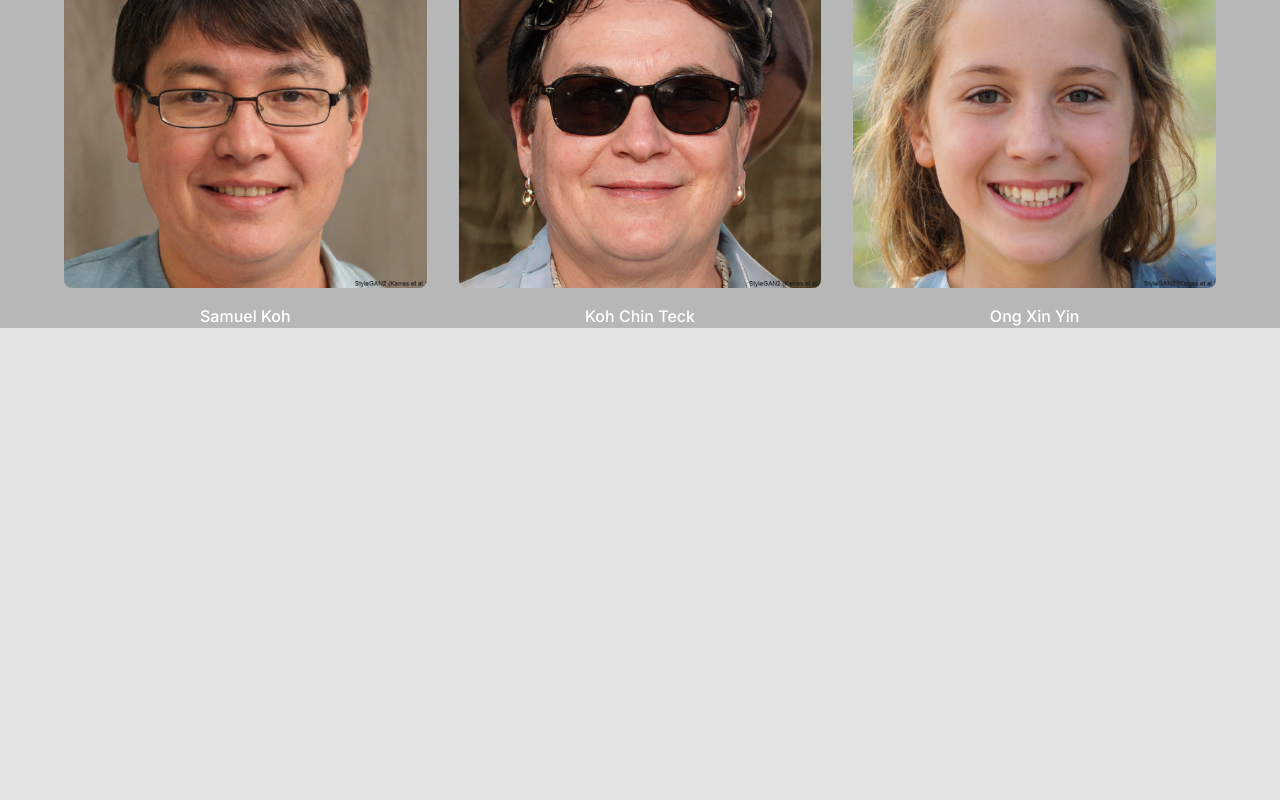
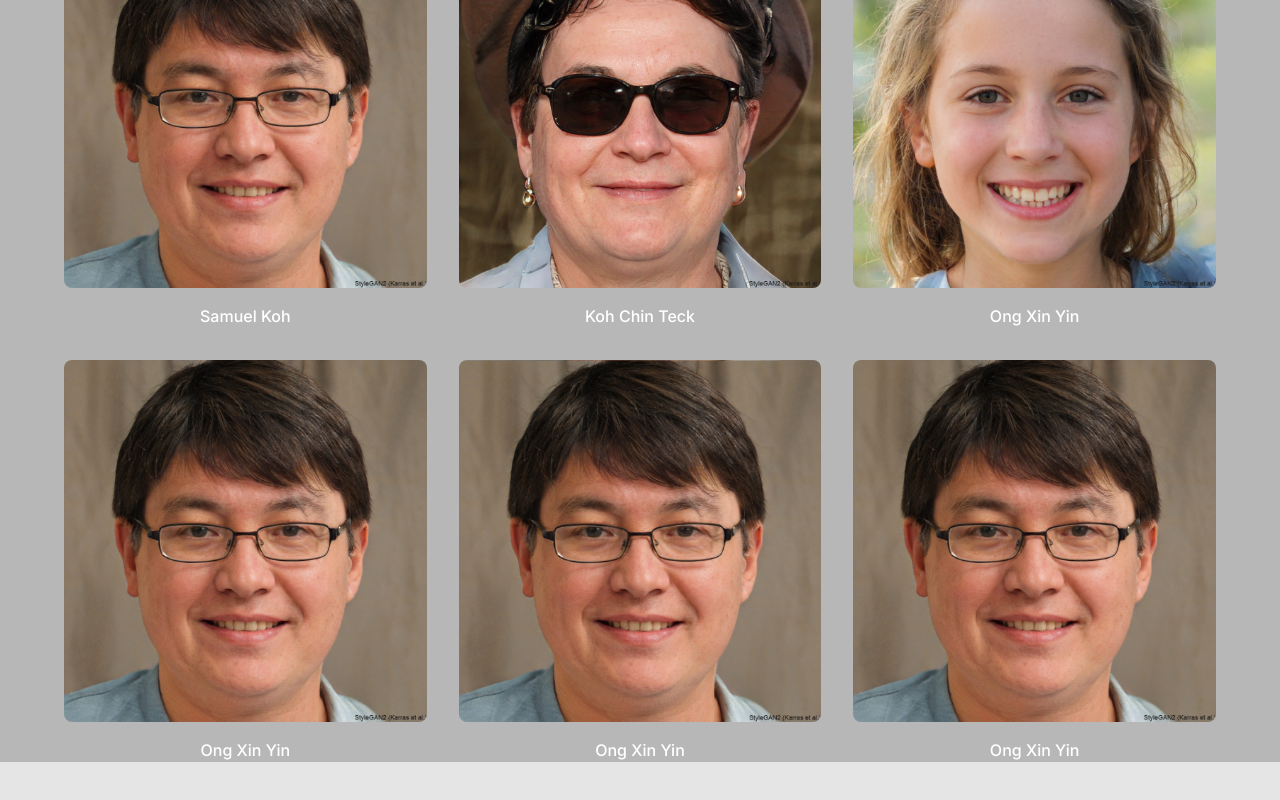
Before and after one commit to SamuelkohP04/React-Shop, a Next.js app: page /about in a window 1280 px wide. Shown: the part 1347-2147 px from the top of the page. Before the commit the page ends 1715 px from the top, so only its background shows below. Built offline with nearby package versions, Linux system fonts and the light colour scheme.

Commit message:
feat: placeholders for more devs in the team

```diff
--- a/src/app/about/page.tsx
+++ b/src/app/about/page.tsx
@@ -14,6 +14,20 @@ export default function AboutPage() {
     {
       title: "Ong Xin Yin",
       image: "/LandingPage/FakePerson3.jpeg",
+    },
+    {
+      title: "Ong Xin Yin",
+      image: "/LandingPage/FakePerson1.jpeg",
+    },
+
+    {
+      title: "Ong Xin Yin",
+      image: "/LandingPage/FakePerson1.jpeg",
+    },
+
+    {
+      title: "Ong Xin Yin",
+      image: "/LandingPage/FakePerson1.jpeg",
     },
   ];
 
```
